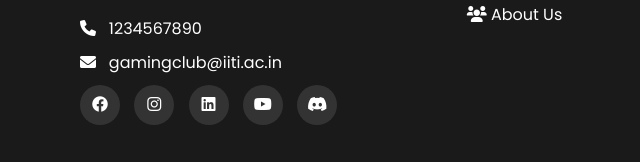
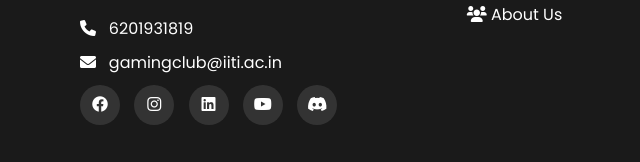
Before and after one commit to amanchoudhary999/gamingclubiiti, a website: page public/tournaments/tournaments.html in a window 1280 px wide. Shown: the part 2914-3076 px from the top of the page, 0-640 px from the left. Drawn offline with nearby package versions, Linux system fonts and the light colour scheme; files whose address does not match are found by name.

Commit message:
Minor changes

```diff
--- a/public/tournaments/tournaments.html
+++ b/public/tournaments/tournaments.html
@@ -268,7 +268,7 @@
                 <p>Join us in the ultimate gaming experience. Compete, connect, and conquer with fellow gaming
                     enthusiasts.</p>
                 <div class="contact">
-                    <span><i class="fa fa-phone"></i> &nbsp; 1234567890</span>
+                    <span><i class="fa fa-phone"></i> &nbsp; 6201931819</span>
                     <span><i class="fa fa-envelope"></i> &nbsp; gamingclub@iiti.ac.in</span>
                 </div>
                 <div class="socials">
```
Also changed, not shown: public/about_page/about.html (+1 -1 lines).
